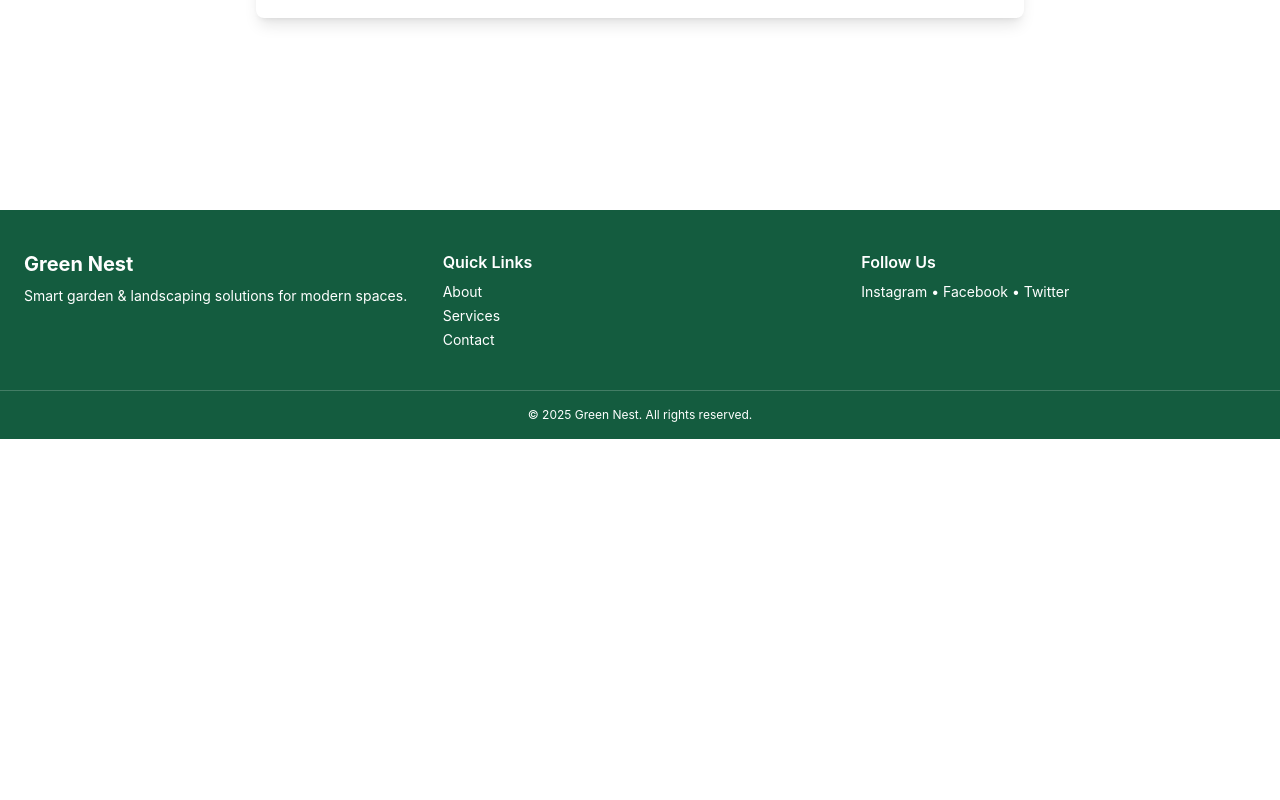
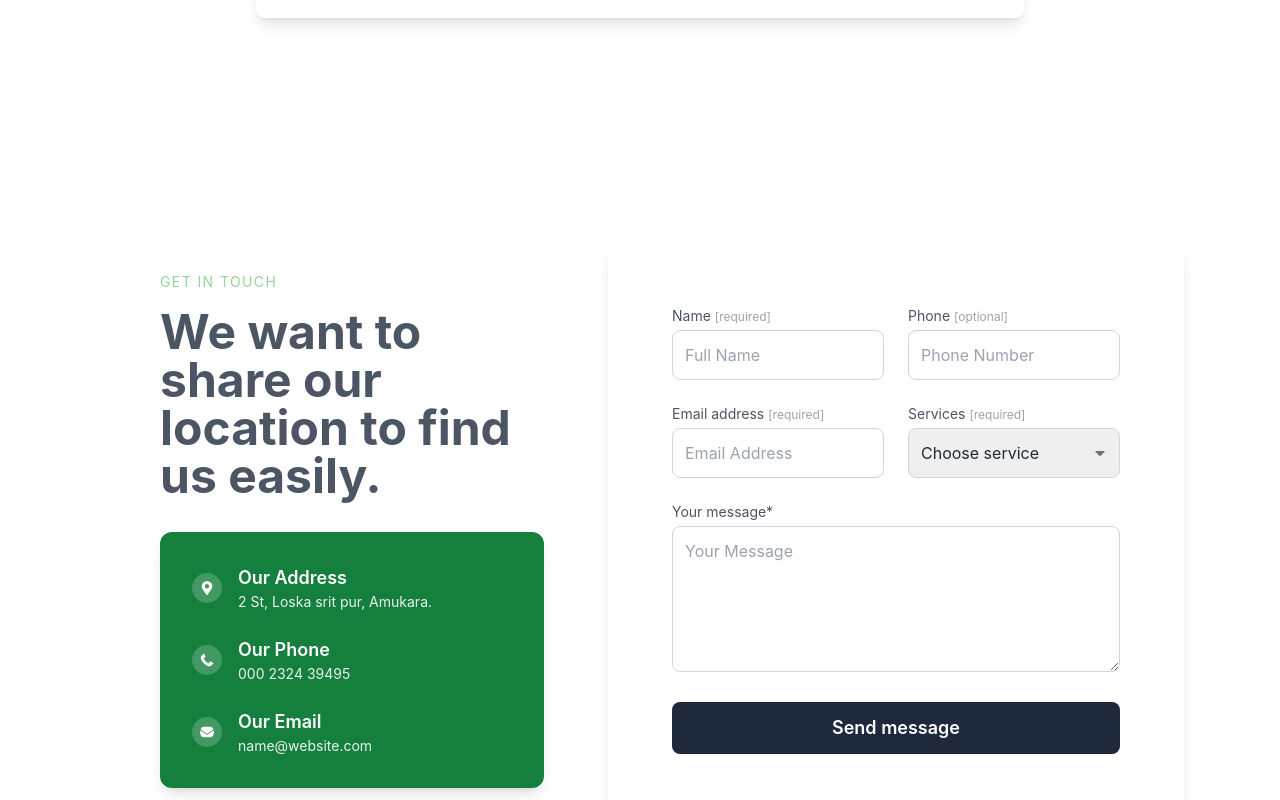
Before and after one commit to Neaz-mq/green-nest, a React (Vite) app: page / in a window 1280 px wide. Shown: the part 4460-5260 px from the top of the page. Before the commit the page ends 4899 px from the top, so only its background shows below. Built offline with nearby package versions, Linux system fonts and the light colour scheme.

Commit message:
contact added

```diff
--- a/src/App.jsx
+++ b/src/App.jsx
@@ -9,6 +9,7 @@ import About from "./components/About";
 import Team from "./components/Team";
 import Subscribe from "./components/Subscribe";
 import Testimonials from "./components/Testimonials";
+import Contact from "./components/Contact";
 
 export default function App() {
   const [loading, setLoading] = useState(true);
@@ -27,6 +28,7 @@ export default function App() {
             <Team />
             <Testimonials />
             <Subscribe />
+            <Contact />
           </main>
           <Footer />
         </div>
--- a/src/components/Contact.jsx
+++ b/src/components/Contact.jsx
@@ -1,11 +1,142 @@
-import React from 'react';
+import React from "react";
+import { FaMapMarkerAlt, FaPhoneAlt, FaEnvelope, FaCaretDown } from "react-icons/fa";
 
 const Contact = () => {
-    return (
-        <div>
-            <h1 className='text-6xl'> Contact</h1>
+  return (
+    <div className="flex flex-col lg:flex-row justify-center items-center py-12 px-4 md:px-8 lg:px-16 min-h-screen">
+      <div className="flex-1 p-6 md:p-10 lg:p-16 flex flex-col justify-center items-center lg:items-start max-w-lg">
+        <div className="text-left w-full mb-8">
+          <p className="text-sm text-[#97d498] uppercase tracking-widest mb-1">
+            Get in touch
+          </p>
+          <h1 className="text-3xl md:text-4xl lg:text-5xl font-bold text-gray-600 leading-tight mt-4">
+            We want to share our <br className="hidden lg:block" />
+            location to find <br className="hidden lg:block" />
+            us easily.
+          </h1>
         </div>
-    );
+        <div className="relative w-full">
+          <div className="bg-green-700 text-white rounded-xl p-8 shadow-lg flex flex-col gap-6 w-full">
+            <div className="flex items-center gap-4">
+              <FaMapMarkerAlt className="text-2xl md:text-3xl bg-white bg-opacity-20 rounded-full p-2" />
+              <div>
+                <h3 className="font-semibold text-lg">Our Address</h3>
+                <p className="text-sm opacity-90">
+                  2 St, Loska srit pur, Amukara.
+                </p>
+              </div>
+            </div>
+            <div className="flex items-center gap-4">
+              <FaPhoneAlt className="text-2xl md:text-3xl bg-white bg-opacity-20 rounded-full p-2" />
+              <div>
+                <h3 className="font-semibold text-lg">Our Phone</h3>
+                <p className="text-sm opacity-90">000 2324 39495</p>
+              </div>
+            </div>
+            <div className="flex items-center gap-4">
+              <FaEnvelope className="text-2xl md:text-3xl bg-white bg-opacity-20 rounded-full p-2" />
+              <div>
+                <h3 className="font-semibold text-lg">Our Email</h3>
+                <p className="text-sm opacity-90">name@website.com</p>
+              </div>
+            </div>
+          </div>
+        </div>
+      </div>
+      <div className="flex-1 p-6 md:p-10 lg:p-16 bg-white rounded-xl shadow-lg mt-8 lg:mt-0 max-w-xl">
+        <form className="flex flex-col gap-6">
+          <div className="flex flex-col md:flex-row gap-6">
+            <div className="flex-1">
+              <label
+                htmlFor="fullName"
+                className="text-sm text-gray-600 mb-1 block"
+              >
+                Name <span className="text-gray-400 text-xs">[required]</span>
+              </label>
+              <input
+                type="text"
+                id="fullName"
+                placeholder="Full Name"
+                className="w-full p-3 border border-gray-300 rounded-lg text-base focus:outline-none focus:ring-2 focus:ring-green-500"
+              />
+            </div>
+            <div className="flex-1">
+              <label
+                htmlFor="phoneNumber"
+                className="text-sm text-gray-600 mb-1 block"
+              >
+                Phone <span className="text-gray-400 text-xs">[optional]</span>
+              </label>
+              <input
+                type="tel"
+                id="phoneNumber"
+                placeholder="Phone Number"
+                className="w-full p-3 border border-gray-300 rounded-lg text-base focus:outline-none focus:ring-2 focus:ring-green-500"
+              />
+            </div>
+          </div>
+          <div className="flex flex-col md:flex-row gap-6">
+            <div className="flex-1">
+              <label
+                htmlFor="email"
+                className="text-sm text-gray-600 mb-1 block"
+              >
+                Email address{" "}
+                <span className="text-gray-400 text-xs">[required]</span>
+              </label>
+              <input
+                type="email"
+                id="email"
+                placeholder="Email Address"
+                className="w-full p-3 border border-gray-300 rounded-lg text-base focus:outline-none focus:ring-2 focus:ring-green-500"
+              />
+            </div>
+            <div className="flex-1">
+              <label
+                htmlFor="services"
+                className="text-sm text-gray-600 mb-1 block"
+              >
+                Services{" "}
+                <span className="text-gray-400 text-xs">[required]</span>
+              </label>
+              <div className="relative">
+                <select
+                  id="services"
+                  className="w-full p-3 border border-gray-300 rounded-lg text-base focus:outline-none focus:ring-2 focus:ring-green-500 appearance-none pr-10"
+                >
+                  <option value="">Choose service</option>
+                  <option value="plant-care">Plant Care</option>
+                  <option value="landscape-design">Landscape Design</option>
+                  <option value="tree-pruning">Tree Pruning</option>
+                </select>
+                <FaCaretDown className="absolute right-3 top-1/2 -translate-y-1/2 text-gray-500 pointer-events-none" />
+              </div>
+            </div>
+          </div>
+          <div>
+            <label
+              htmlFor="message"
+              className="text-sm text-gray-600 mb-1 block"
+            >
+              Your message*
+            </label>
+            <textarea
+              id="message"
+              placeholder="Your Message"
+              rows="5"
+              className="w-full p-3 border border-gray-300 rounded-lg text-base focus:outline-none focus:ring-2 focus:ring-green-500 resize-y"
+            ></textarea>
+          </div>
+          <button
+            type="submit"
+            className="w-full bg-slate-800 text-white py-3 rounded-lg text-lg font-semibold hover:bg-slate-700 transition-colors duration-300"
+          >
+            Send message
+          </button>
+        </form>
+      </div>
+    </div>
+  );
 };
 
 export default Contact;
```
